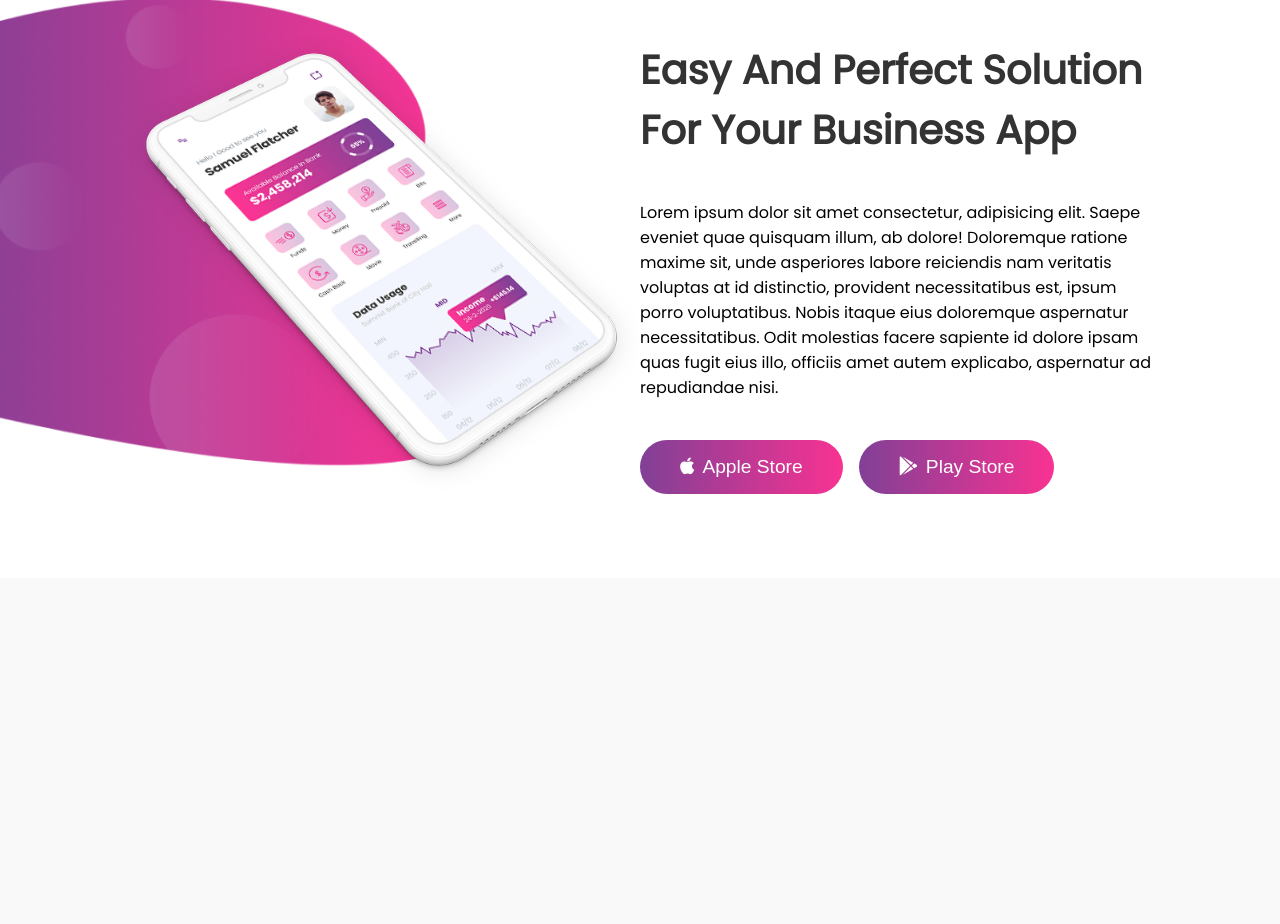
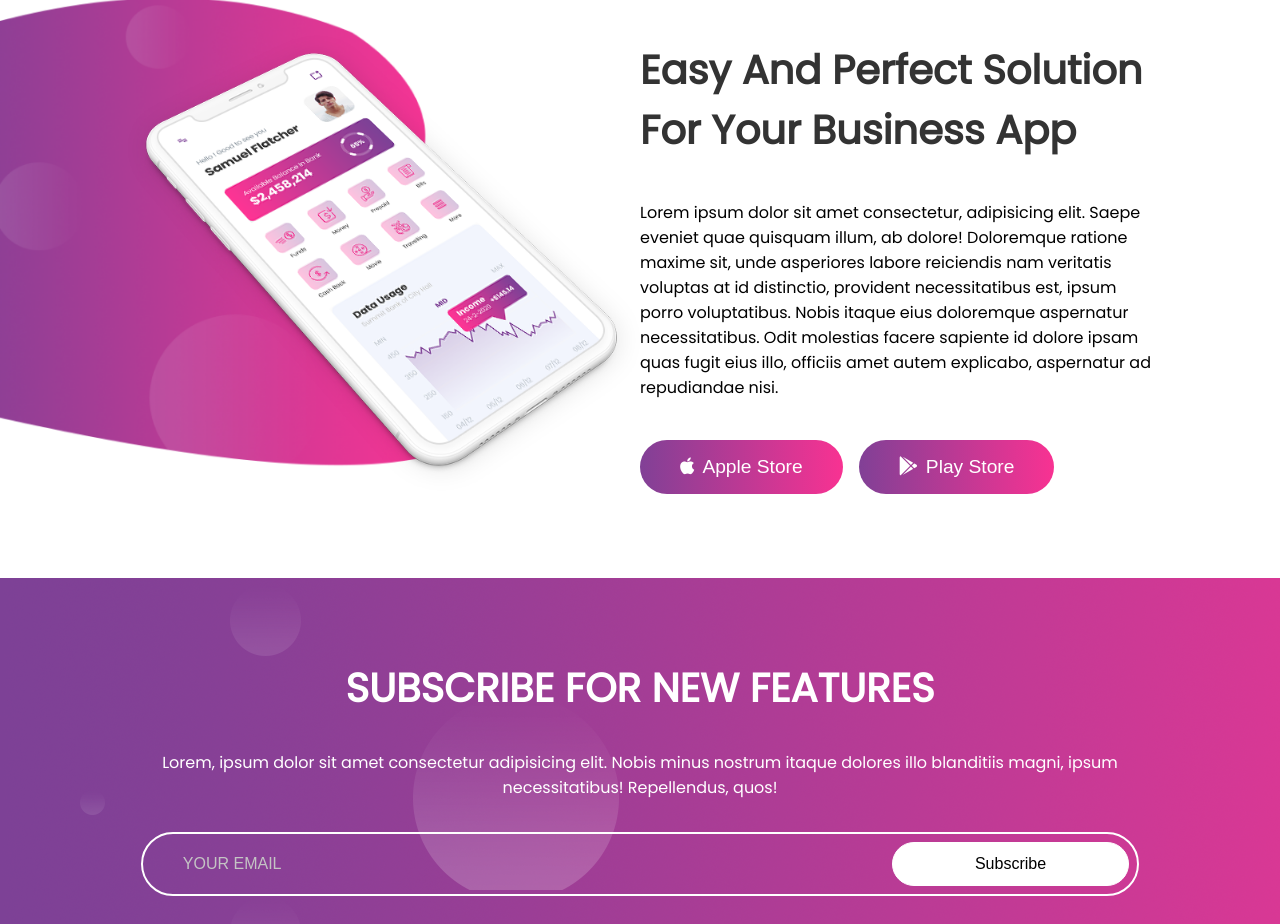
Before and after one commit to kawsersimanto/BestApp, a plain HTML site: page index.html in a window 1280 px wide. Shown: the part 1876-2800 px from the top of the page. Before the commit the page ends 2454 px from the top, so only its background shows below. Drawn offline with Linux system fonts and the light colour scheme.

Commit message:
completed newsletter section

```diff
--- a/index.html
+++ b/index.html
@@ -135,6 +135,74 @@
 
   <!-- about end  -->
 
+  <!-- newsletter start  -->
+
+  <section class="newsletter">
+    <div class="container">
+      <div class="newsletter-content">
+        <h3>Subscribe for new features</h3>
+        <p>Lorem, ipsum dolor sit amet consectetur adipisicing elit. Nobis minus nostrum itaque dolores illo blanditiis magni, ipsum necessitatibus! Repellendus, quos!</p>
+      </div>
+      <form class="newletter-form">
+        <input type="email" placeholder="your email">
+        <input type="submit" value="Subscribe">
+      </form>
+    </div>
+  </section>
+
+  <!-- newsletter end  -->
+
+  <!-- review section start -->
+
+  <section class="review" id="review">
+    <div class="container">
+      <h2 class="title">reviews</h2>
+
+      <div class="cards">
+
+        <!-- single card  -->
+        <div class="single-card">
+          <i class="fas fa-quote-right right-quote"></i>
+          <div class="card-img review-img">
+            <img src="img/pic1.png" alt="bestapp">
+          </div>
+          <h2 class="card-title">amazing ui design</h2>
+          <p class="card-content">Lorem ipsum dolor sit amet consectetur adipisicing elit. Iusto reiciendis qui repudiandae quod officia libero? Velit dolorum ad ea alias?</p>
+          <button class="btn">read more</button>
+        </div>
+        <!-- single card  -->
+
+        <!-- single card  -->
+        <div class="single-card">
+          <i class="fas fa-quote-right right-quote"></i>
+          <div class="card-img review-img">
+            <img src="img/pic2.png" alt="bestapp">
+          </div>
+          <h2 class="card-title">amazing ui design</h2>
+          <p class="card-content">Lorem ipsum dolor sit amet consectetur adipisicing elit. Iusto reiciendis qui repudiandae quod officia libero? Velit dolorum ad ea alias?</p>
+          <button class="btn">read more</button>
+        </div>
+        <!-- single card  -->
+
+        <!-- single card  -->
+        <div class="single-card">
+          <i class="fas fa-quote-right right-quote"></i>
+          <div class="card-img review-img">
+            <img src="img/pic3.png" alt="bestapp">
+          </div>
+          <h2 class="card-title">amazing ui design</h2>
+          <p class="card-content">Lorem ipsum dolor sit amet consectetur adipisicing elit. Iusto reiciendis qui repudiandae quod officia libero? Velit dolorum ad ea alias?</p>
+          <button class="btn">read more</button>
+        </div>
+        <!-- single card  -->
+
+      </div>
+
+    </div>
+  </section>
+
+  <!-- review section end -->
+
   <!-- js links  -->
   <script src="js/hamburger.js"></script>
   <script src="js/sticky-navbar.js"></script>
--- /dev/null
+++ b/scss/_newsletter.scss
@@ -0,0 +1,55 @@
+.newsletter {
+  padding: 5rem 1rem;
+  text-align: center;
+  background-image: url(../img/subscribe-bg.png);
+}
+
+
+.newsletter-content {
+  h3{
+    font-size: 2.5rem;
+    color: $white;
+    text-transform: uppercase;
+  }
+  p{
+    max-width: 70rem;
+    margin: 2rem auto;
+    color: $white;
+  }
+}
+
+.newletter-form{
+  max-width: 70rem;
+  height: 4rem;
+  margin: 2rem auto;
+  padding: .5rem;
+  display: flex;
+  border: 2px solid $white;
+  border-radius: 5rem;
+  input[type="email"]{
+    padding: 0 2rem;
+    background-color: transparent;
+    width: 100%;
+    border: none;
+    border-radius: 5rem;
+    &::placeholder{
+      font-size: 1rem;
+      color: #c4c4c4;
+      text-transform: uppercase;
+    }
+    &:focus{
+      outline: none;
+      font-size: 1rem;
+      color: $white;
+    }
+  }
+  input[type="submit"]{
+    width: 20rem;
+    border: none;
+    border: 1px solid $white;
+    border-radius: 5rem;
+    background-color: $white;
+    font-size: 1rem;
+    text-transform: #c4c4c4;
+  }
+}
--- a/scss/style.scss
+++ b/scss/style.scss
@@ -5,6 +5,8 @@
 @import "banner";
 @import "feature";
 @import "about";
+@import "newsletter";
+@import "reviews";
 @import "responsive";
 
 *{
```
Also changed, not shown: css/style.css, scss/reviews.scss (added).
